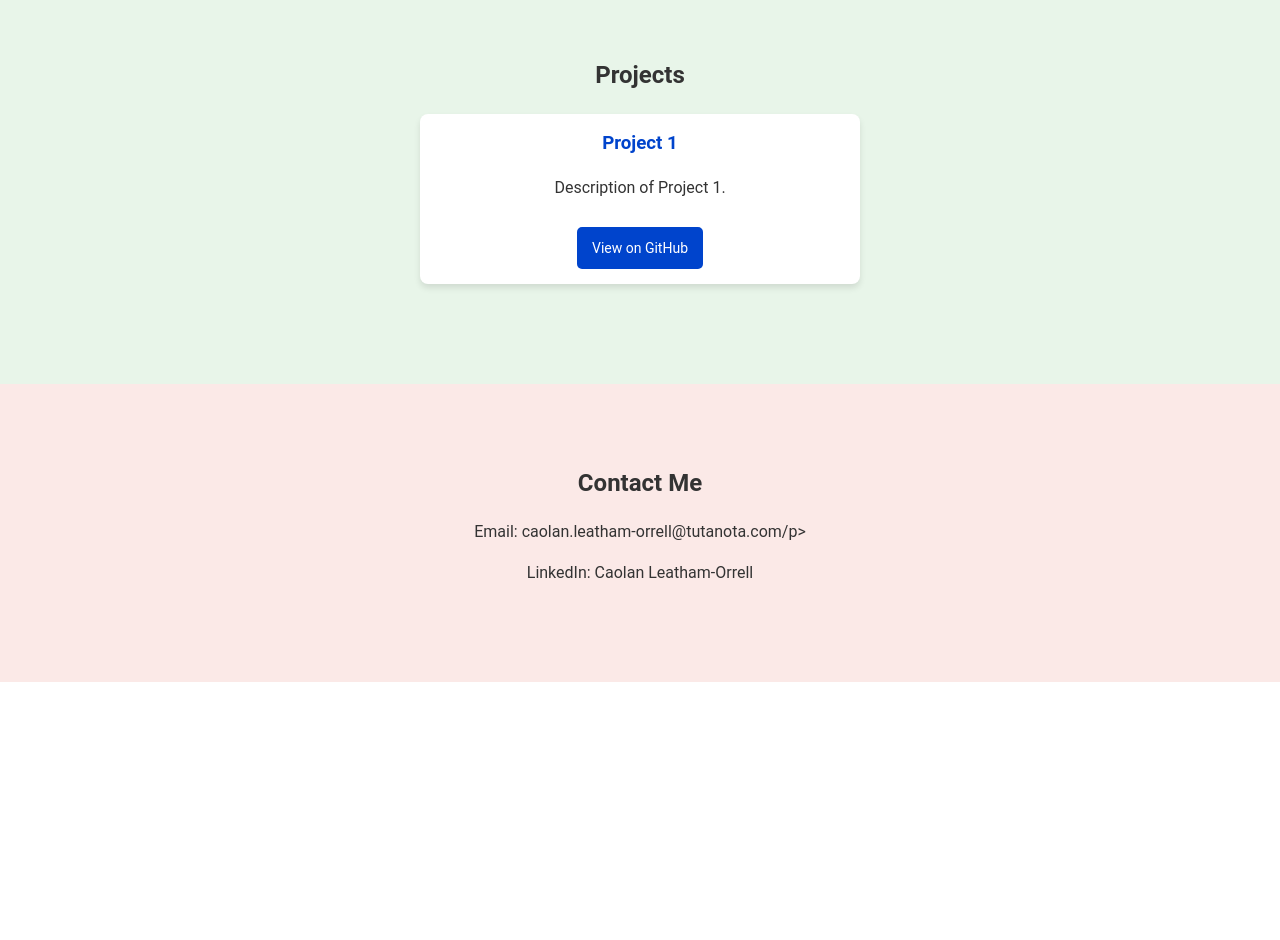
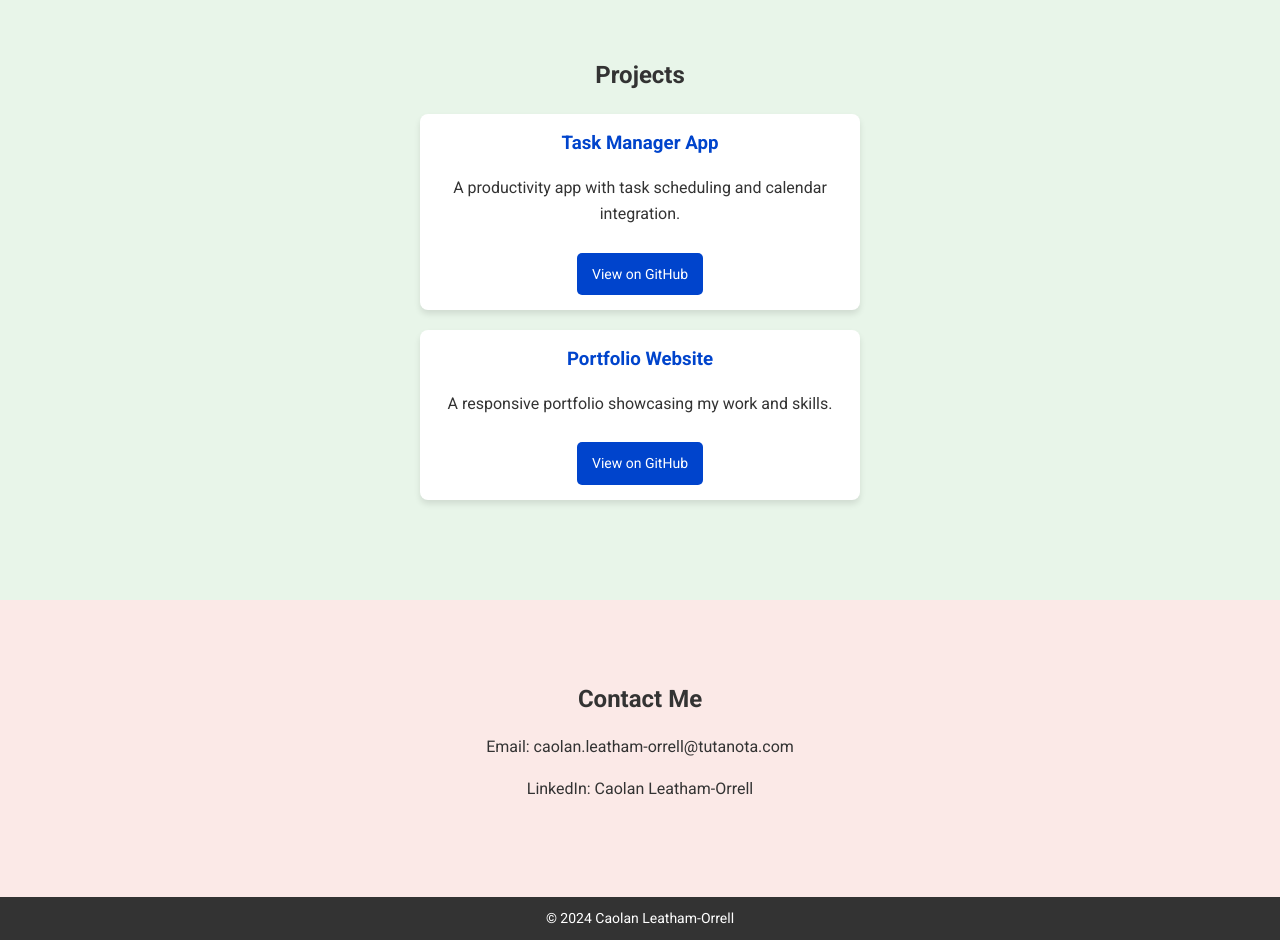
Before and after one commit to kryptokazz/kryptokazz.github.io, a plain HTML site: page index.html in a window 1280 px wide. Shown: the part 280-1220 px from the top of the page. Before the commit the page ends 962 px from the top, so only its background shows below. Drawn offline with Linux system fonts and the light colour scheme.

Commit message:
Update index.html

```diff
--- a/index.html
+++ b/index.html
@@ -5,6 +5,8 @@
     <meta name="viewport" content="width=device-width, initial-scale=1.0">
     <title>My Portfolio</title>
     <link rel="stylesheet" href="styles.css">
+    <script defer src="scripts.js"></script>
+    <link href="https://fonts.googleapis.com/css2?family=Roboto:wght@400;700&display=swap" rel="stylesheet">
 </head>
 <body>
     <header>
@@ -17,6 +19,7 @@
             </ul>
         </nav>
     </header>
+    <main>
         <section id="about">
             <h2>About Me</h2>
             <p>Hi, I'm Caolan Leatham-Orrell. I'm a web developer with expertise in HTML, CSS, and JavaScript.</p>
@@ -24,16 +27,24 @@
         <section id="projects">
             <h2>Projects</h2>
             <div class="project">
-            <h3>Project 1</h3>
-            <p>Description of Project 1.</p>
+                <h3>Task Manager App</h3>
+                <p>A productivity app with task scheduling and calendar integration.</p>
                 <a href="#">View on GitHub</a>
             </div>
-        <!-- Add more project entries -->
+            <div class="project">
+                <h3>Portfolio Website</h3>
+                <p>A responsive portfolio showcasing my work and skills.</p>
+                <a href="#">View on GitHub</a>
+            </div>
         </section>
         <section id="contact">
             <h2>Contact Me</h2>
-        <p>Email: caolan.leatham-orrell@tutanota.com/p>
+            <p>Email: <a href="mailto:caolan.leatham-orrell@tutanota.com">caolan.leatham-orrell@tutanota.com</a></p>
             <p>LinkedIn: <a href="#">Caolan Leatham-Orrell</a></p>
         </section>
+    </main>
+    <footer>
+        &copy; 2024 Caolan Leatham-Orrell
+    </footer>
 </body>
 </html>
```
Lines whose indentation alone changed are shown as unchanged.
